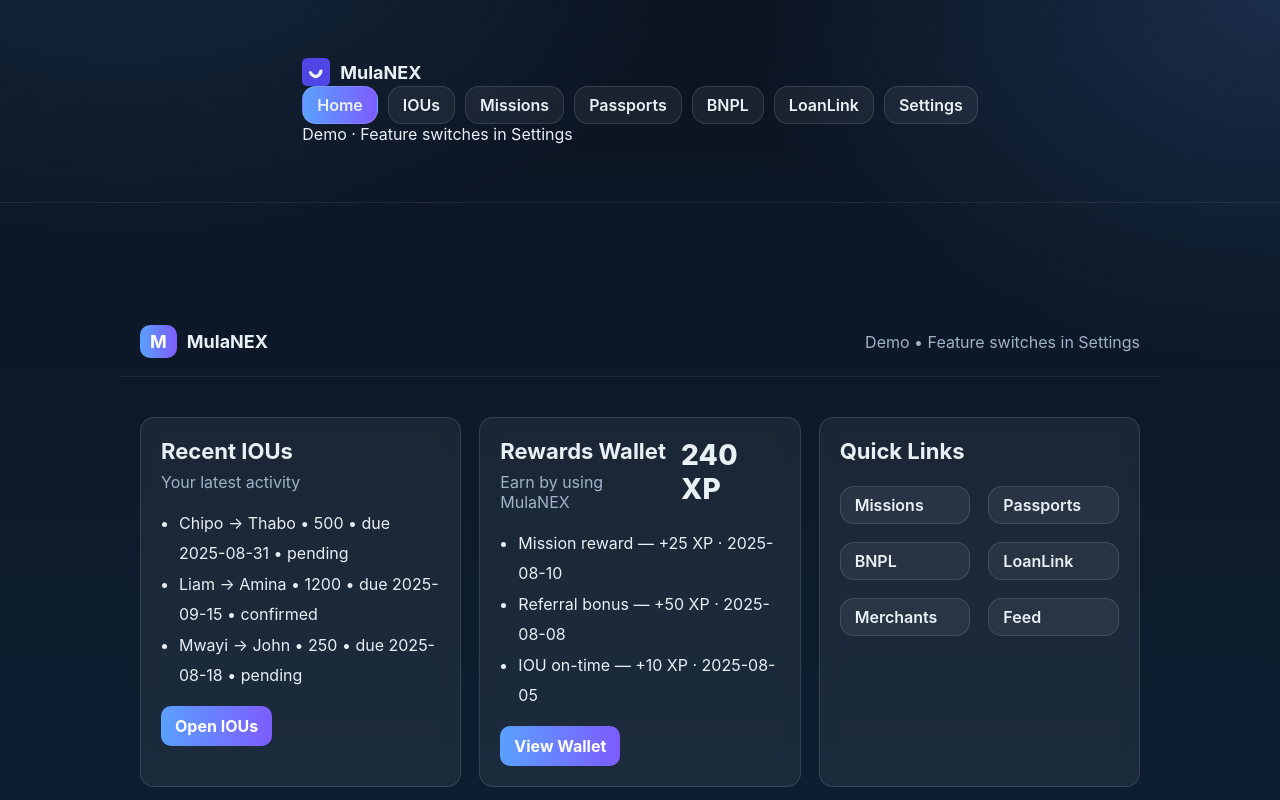
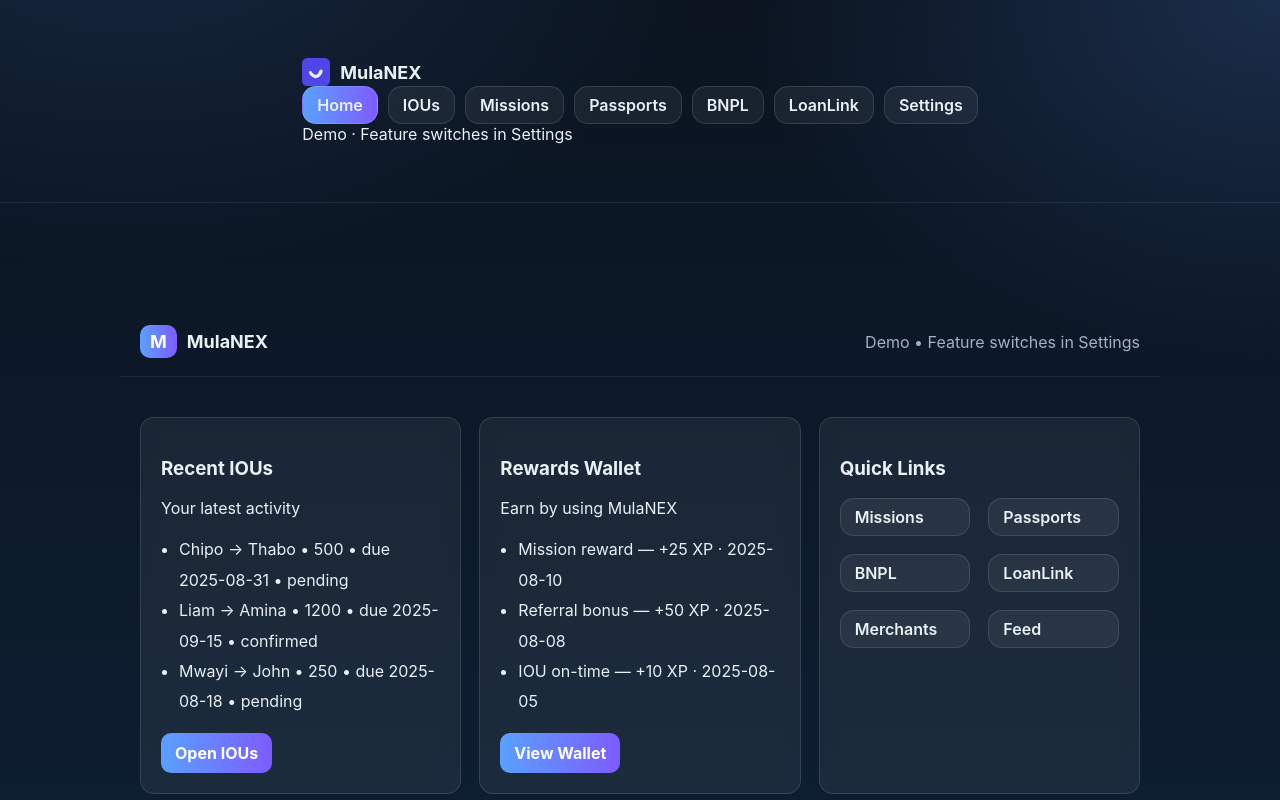
Before and after one commit to Mzondiwe/mulanex-demo, a Next.js app: page / in a window 1280 px wide. Shown: the top 800 px of the page. Built offline with nearby package versions, Linux system fonts and the light colour scheme.

Commit message:
Update Card.js

```diff
--- a/components/Card.js
+++ b/components/Card.js
@@ -1,15 +1,17 @@
-// /components/Card.js
-export default function Card({ title, subtitle, children, right }) {
+// components/Card.js
+export default function Card({ title, subtitle, action, children, className = '' }) {
   return (
-    <div className="card">
-      <div style={{display:'flex',justifyContent:'space-between',alignItems:'flex-start',gap:12}}>
-        <div>
-          {title && <h2>{title}</h2>}
-          {subtitle && <div className="muted" style={{marginTop:2}}>{subtitle}</div>}
+    <section className={`card ${className}`}>
+      {(title || action) && (
+        <div className="card__head">
+          <div>
+            {title && <h3 className="card__title">{title}</h3>}
+            {subtitle && <p className="card__subtitle">{subtitle}</p>}
+          </div>
+          {action && <div className="card__action">{action}</div>}
         </div>
-        {right || null}
-      </div>
-      <div style={{marginTop:14}}>{children}</div>
-    </div>
+      )}
+      <div className="card__body">{children}</div>
+    </section>
   );
 }
```
